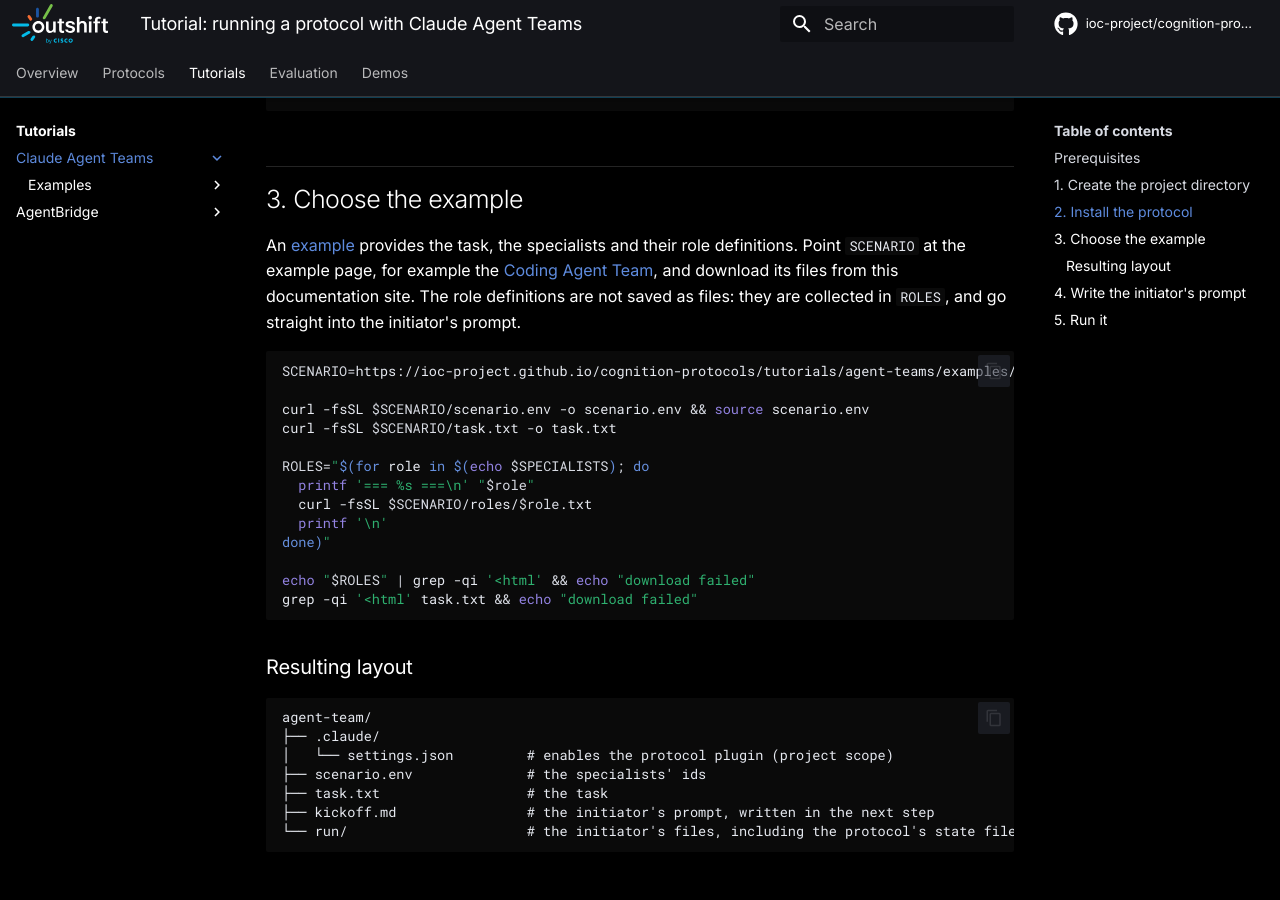
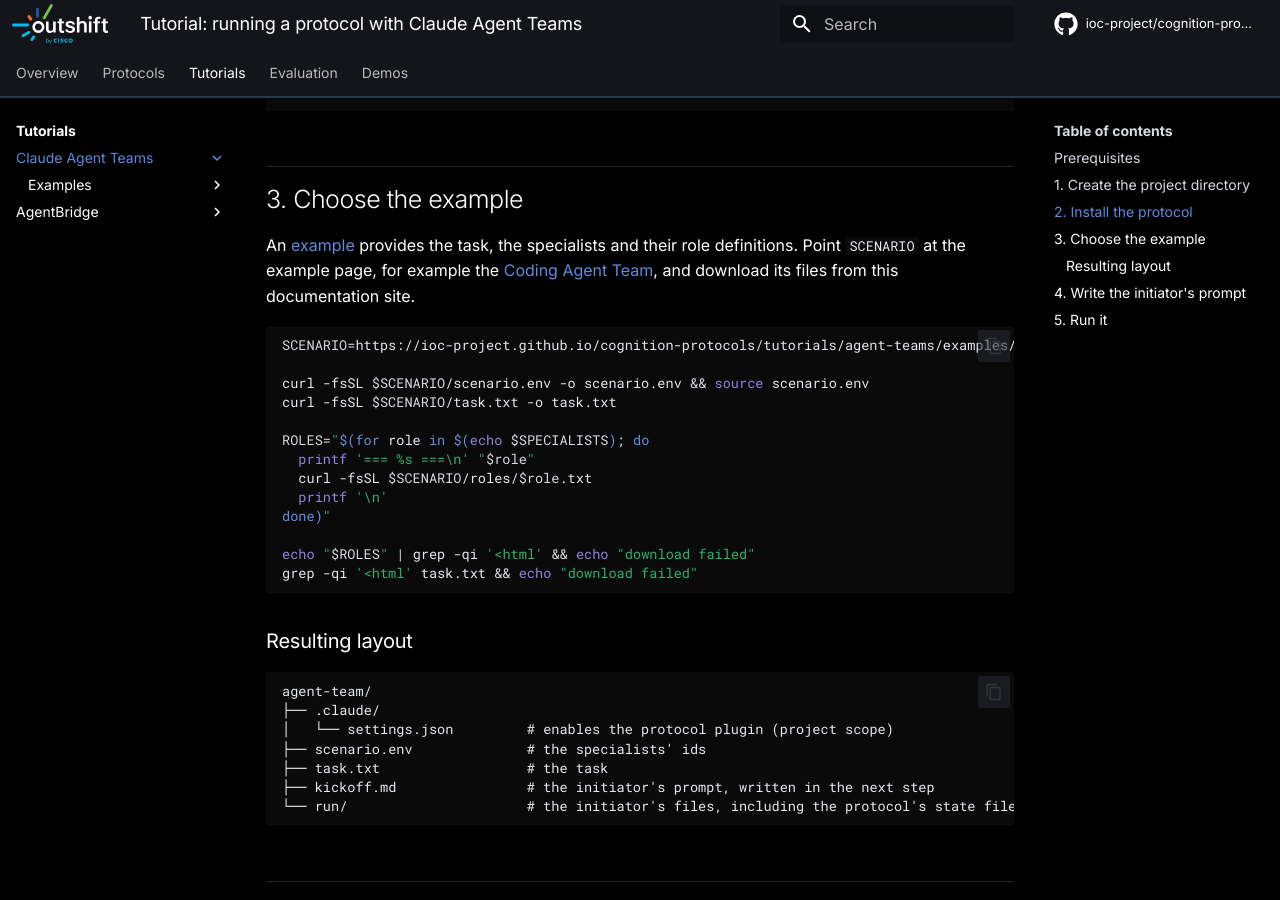
Before and after one commit to ioc-project/cognition-protocols, an MkDocs documentation site: the page built from docs/tutorials/agent-teams/index.md, in a window 1280 px wide and 900 px high, scrolled down 1478 px. Built offline with MkDocs 1.6.1 and Material for MkDocs 9.7.7, drawn with Linux system fonts in a browser that asks for light colours; comment, search, counter and statistics services are not loaded.

Commit message:
docs: drop the sentence about how the roles are stored
Signed-off-by: Mauro Sardara <msardara@cisco.com>

````diff
--- a/docs/tutorials/agent-teams/index.md
+++ b/docs/tutorials/agent-teams/index.md
@@ -70,8 +70,7 @@ claude plugin install $PROTOCOL@cognition-protocols --scope project
 An [example](examples/index.md) provides the task, the specialists and their role
 definitions. Point `SCENARIO` at the example page, for example the
 [Coding Agent Team](examples/coding-agent-team/index.md), and download its files from this
-documentation site. The role definitions are not saved as files: they are collected in `ROLES`,
-and go straight into the initiator's prompt.
+documentation site.
 
 ```bash
 SCENARIO=https://ioc-project.github.io/cognition-protocols/tutorials/agent-teams/examples/coding-agent-team   # an example page
````
